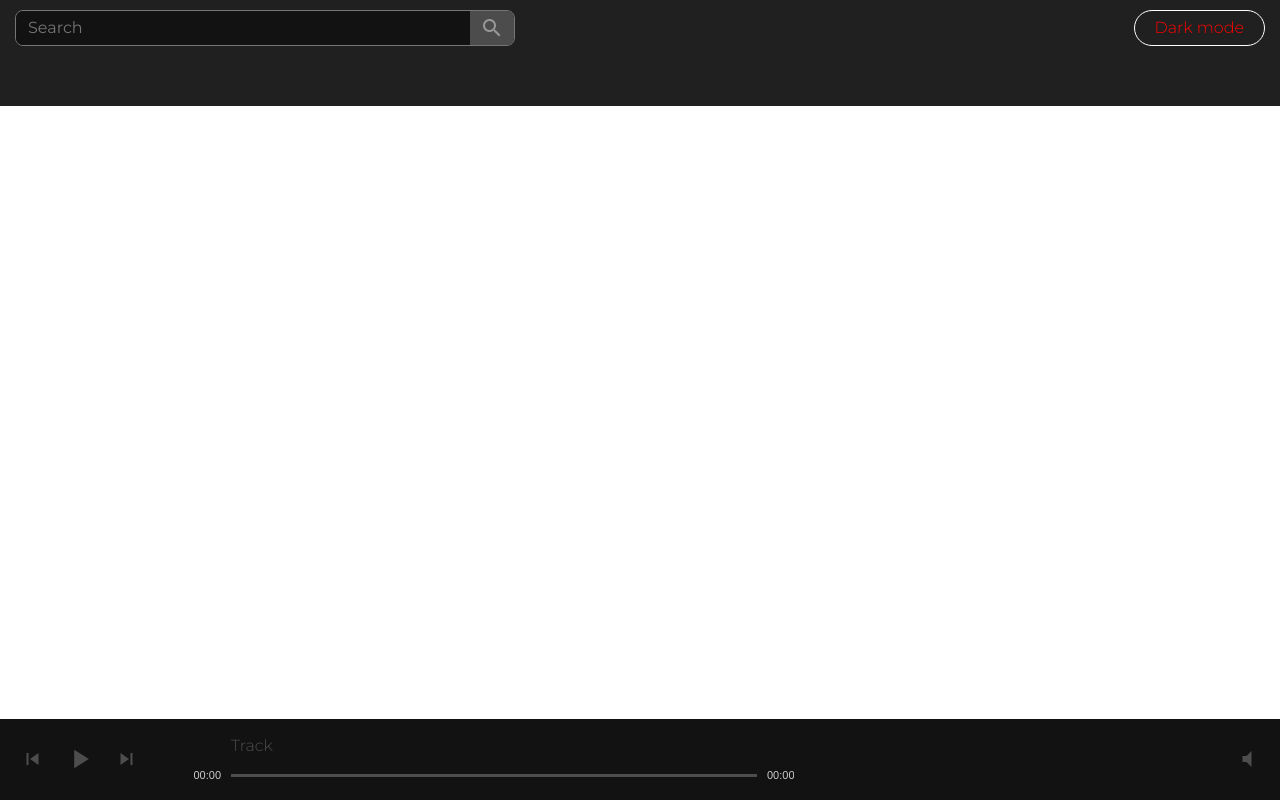
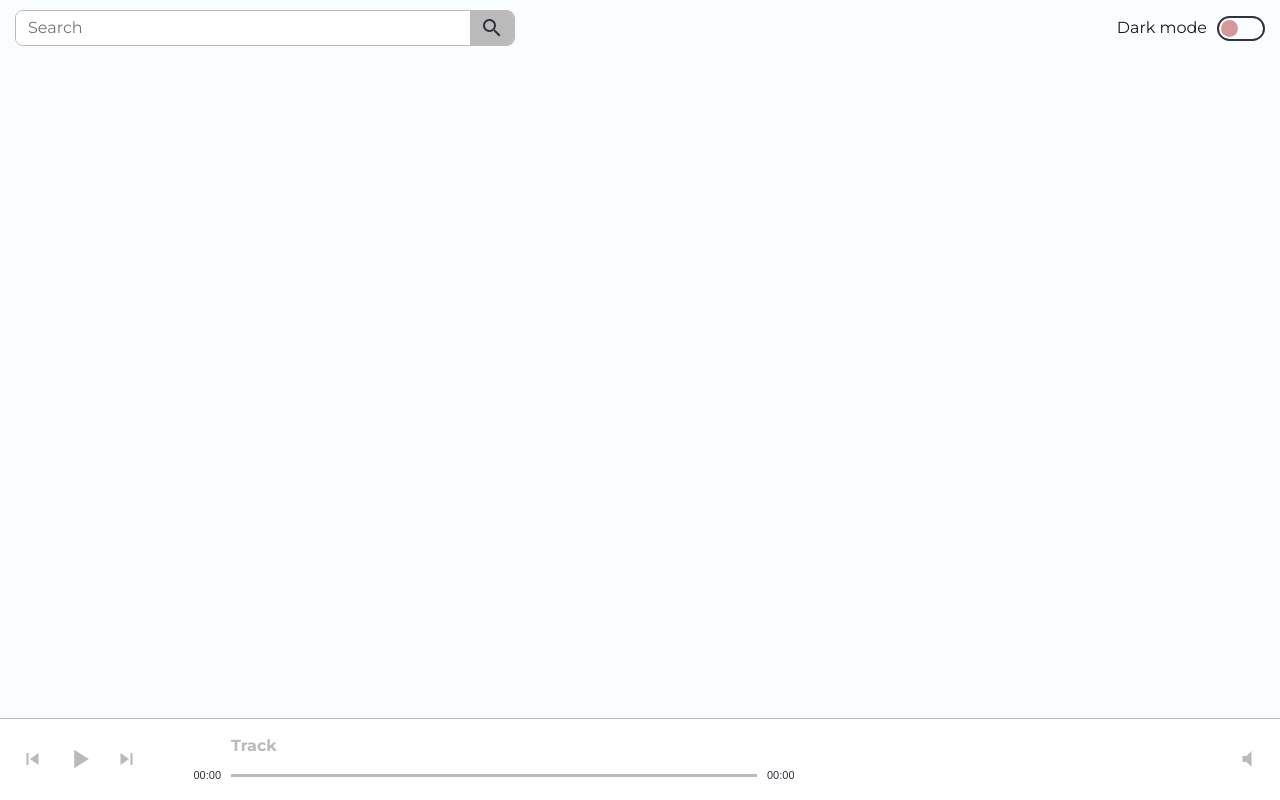
Before and after one commit to DanielNaizabekov/music, a Vue app: page / in a window 1280 px wide. Built offline with nearby package versions, Linux system fonts and the light colour scheme; no server answers; what vue-youtube would draw is missing.

Commit message:
added themes

```diff
--- a/src/App.vue
+++ b/src/App.vue
@@ -1,6 +1,6 @@
 <template>
   <div id="app" ref="app">
-    <Home class="home-wrap" :class="{scale}"/>
+    <Home :isThemeChanging="isThemeChanging"/>
     <Banner ref="banner" @beforeLeave="beforeThemeBannerLeave">
       <h1>{{ themeBannerTexts[theme] }}</h1>
     </Banner>
@@ -22,7 +22,7 @@ export default {
   components: { Home, Banner },
   data() {
     return {
-      scale: false,
+      isThemeChanging: false,
       themeBannerTexts,
     };
   },
@@ -30,22 +30,22 @@ export default {
     ...mapGetters(['theme']),
   },
   watch: {
-    theme(v) {
-      this.$refs.app.dataset.theme = v;
+    theme() {
       this.showThemeBanner();
     },
   },
   methods: {
     showThemeBanner() {
-      this.scale = true;
+      this.isThemeChanging = true;
       setTimeout(() => {
+        this.$refs.app.dataset.theme = this.theme;
         this.$refs.banner.start();
-      }, 80);
+      }, 200);
     },
     beforeThemeBannerLeave() {
       setTimeout(() => {
-        this.scale = false;
-      }, 100);
+        this.isThemeChanging = false;
+      }, 200);
     },
   },
 }
@@ -53,41 +53,75 @@ export default {
 
 <style>
 :root {
-  --color: red;
+  --primary: #f2f2f2;
+  --primary-light: #F9FDFF;
+  --primary-dark: #fff;
+  --secondary: #F2F2F2;
+  --secondary-light: #BABABA;
+  --contrast: #191919;
+  --contrast-light: #32323D;
+  --font-weight: 600;
 }
 [data-theme="DARK_THEME"] {
-  --color: blue;
+  --primary: #181818;
+  --primary-light: #202020;
+  --primary-dark: #121212;
+  --secondary: #373737;
+  --secondary-light: #4D4D4D;
+  --contrast: #fff;
+  --contrast-light: #ccc;
+  --font-weight: 100;
 }
+[data-invert="true"] {
+  filter: invert(1);
+}
+[data-theme="DARK_THEME"] [data-invert="true"] {
+  filter: none;
+}
+
+
 html, body {
   height: 100%;
-}
-body {
-  font-family: 'Montserrat', sans-serif;
 }
 #app {
   user-select: none;
   overflow: hidden;
+  color: var(--contrast);
+  font-family: 'Montserrat', sans-serif;
 }
 * {
   box-sizing: border-box;
 }
-.home-wrap.scale {
-  transform: scale(1.06);
-}
 .btn {
   background: transparent;
-  border: 1px solid #fff;
+  border: 1px solid var(--contrast);
   border-radius: 20px;
   padding: 8px 20px;
-  color: var(--color);
-  font-weight: 100;
+  font-weight: var(--font-weight);
   cursor: pointer;
   outline: none;
+  color: var(--contrast);
 }
 .btn:hover {
-  background: #121212;
+  background: var(--primary-dark);
 }
 .btn:active {
-  background: #202020;
+  background: var(--primary-light);
+}
+.round-btn {
+  border-radius: 50px;
+  width: 35px;
+  height: 35px;
+  display: flex;
+  justify-content: center;
+  align-items: center;
+  background: var(--secondary);
+  cursor: pointer;
+}
+.round-btn:hover {
+  background: var(--secondary-light);
+}
+.round-btn:active {
+  background: var(--secondary);
 }
 </style>
--- a/src/components/Banner.vue
+++ b/src/components/Banner.vue
@@ -34,7 +34,6 @@ export default {
 
 <style scoped>
 .banner-content {
-  color: #fff;
   position: fixed;
   z-index: 100;
   top: 0;
@@ -47,11 +46,12 @@ export default {
 }
 .banner-overlay {
   position: fixed;
+  z-index: 20;
   top: 0;
   left: 0;
   width: 100vw;
   height: 100vh;
-  background: #1E1E1E;
+  background: var(--primary-dark);
   display: none;
 }
 .banner-content + .banner-overlay {
@@ -59,11 +59,11 @@ export default {
 }
 .banner-enter,
 .banner-leave-to {
-  opacity: 0;
-  transform: scale(0.950);
+  opacity: .3;
+  transform: scale(0.930);
 }
 .banner-enter-active,
 .banner-leave-active {
-  transition: .1s;
+  transition: .3s linear;
 }
 </style>
--- a/src/components/Controller.vue
+++ b/src/components/Controller.vue
@@ -1,14 +1,14 @@
 <template>
   <div class="controller" :class="{disabled: !currentTrackId}">
     <div class="controller-left">
-      <div @click="skipPrev" class="controller-round-btn">
+      <div @click="skipPrev" class="round-btn controller-round-btn">
         <i class="material-icons">skip_previous</i>
       </div>
-      <div @click="togglePlay" class="controller-round-btn controller-round-btn-play">
+      <div @click="togglePlay" class="round-btn controller-round-btn controller-round-btn-play">
         <i v-if="isPlayerPlaying" class="material-icons">pause</i>
         <i v-else class="material-icons">play_arrow</i>
       </div>
-      <div @click="skipNext" class="controller-round-btn">
+      <div @click="skipNext" class="round-btn controller-round-btn">
         <i class="material-icons">skip_next</i>
       </div>
     </div>
@@ -36,7 +36,7 @@
           width="200"
         />
         <template #activator>
-          <div @click="mute" class="controller-round-btn">
+          <div @click="mute" class="round-btn controller-round-btn">
             <transition mode="out-in">
               <i v-if="+currentVolume === 0" key="mute" class="material-icons">volume_mute</i>
               <i v-else key="unmute" class="material-icons">volume_up</i>
@@ -164,29 +164,17 @@ export default {
   left: 0;
   bottom: 0;
   width: 100%;
-  background: #121212;
+  background: var(--primary-dark);
   display: flex;
   padding: 18px 15px;
-  color: #fff;
+  border-top: 1px solid var(--secondary-light);
 }
 .controller.disabled {
-  color: #4D4D4D;
+  color: var(--secondary-light);
   pointer-events: none;
 }
 .controller-round-btn {
-  border-radius: 50px;
-  width: 35px;
-  height: 35px;
-  display: flex;
-  justify-content: center;
-  align-items: center;
-  cursor: pointer;
-}
-.controller-round-btn:hover {
-  background: #373737;
-}
-.controller-round-btn:active {
-  background: #4D4D4D;
+  background: transparent;
 }
 .controller-left {
   display: flex;
@@ -223,7 +211,7 @@ export default {
   position: absolute;
   font-size: 11px;
   font-family: Arial;
-  color: #ccc;
+  color: var(--contrast-light);
 }
 .controller-slider-counter:first-child {
   left: 0;
--- a/src/components/CropText.vue
+++ b/src/components/CropText.vue
@@ -65,7 +65,7 @@ export default {
 }
 .crop-text {
   margin: 0;
-  font-weight: 100;
+  font-weight: var(--font-weight);
   display: inline-block;
 }
 </style>
--- a/src/components/HoverCard.vue
+++ b/src/components/HoverCard.vue
@@ -74,8 +74,8 @@ export default {
 }
 .hover-card-content-border {
   padding: 15px 20px;
-  background: #202020;
-  border: 1px solid #4D4D4D;
+  background: var(--primary-light);
+  border: 1px solid var(--secondary-light);
   border-radius: 3px;
 }
 </style>
--- a/src/components/Search.vue
+++ b/src/components/Search.vue
@@ -17,12 +17,11 @@
         <i class="material-icons">search</i>
       </div>
     </div>
-    <div class="btn theme-switcher" @click="switchTheme">Dark mode</div>
   </div>
 </template>
 
 <script>
-import { mapActions, mapMutations } from 'vuex';
+import { mapActions } from 'vuex';
 import { SEARCH } from '@/consts';
 
 export default {
@@ -36,7 +35,6 @@ export default {
     ...mapActions({
       search: SEARCH,
     }),
-    ...mapMutations(['switchTheme']),
     submit() {
       if(this.prevTitle === this.title || !this.title) return;
       this.prevTitle = this.title;
@@ -51,18 +49,9 @@ export default {
 </script>
 
 <style scoped>
-.search {
-  position: fixed;
-  z-index: 100;
-  width: calc(100% - 30px);
-  display: flex;
-  justify-content: space-between;
-  align-items: start;
-}
 .search-input-wrap {
-  border: 1px solid #767676;
+  border: 1px solid var(--secondary-light);
   border-radius: 8px;
-  width: 500px;
   display: flex;
   overflow: hidden;
 }
@@ -74,26 +63,26 @@ export default {
 }
 .search-input {
   width: 100%;
-  color: #fff;
+  color: var(--contrast);
   border: 0;
   padding: 8px 12px;
-  background: #121212;
+  background: var(--primary-dark);
   outline: none;
 }
 .search-input-btn {
   display: flex;
   justify-content: center;
   align-items: center;
-  color: #989898;
-  background: #313131;
+  color: var(--contrast-light);
+  background: var(--secondary);
   padding: 0 10px;
   cursor: pointer;
 }
 .search-input-btn:hover {
-  color: #fff;
+  color: var(--contrast);
 }
 .search-input-btn.disabled {
-  background: #4C4C4C;
+  background: var(--secondary-light);
   pointer-events: none;
 }
 .search-input-btn i {
@@ -102,10 +91,4 @@ export default {
 .theme-switcher {
   flex-shrink: 0;
 }
-
-@media screen and (max-width: 460px) {
-  .search {
-    width: calc(100% - 20px);
-  }
-}
 </style>
--- a/src/components/Slider.vue
+++ b/src/components/Slider.vue
@@ -85,11 +85,11 @@ export default {
 }
 .slider {
   height: 100%;
-  background: #4D4D4D;
+  background: var(--secondary-light);
 }
 .slider-inner {
   height: 100%;
-  background: #ccc;
+  background: var(--contrast-light);
   position: relative;
   display: flex;
   align-items: center;
@@ -99,7 +99,7 @@ export default {
   display: block;
   width: 12px;
   height: 12px;
-  background: #ccc;
+  background: var(--contrast-light);
   border-radius: 50px;
   position: absolute;
   right: 0;
--- /dev/null
+++ b/src/components/Switcher.vue
@@ -0,0 +1,48 @@
+<template>
+  <label class="switch-wrap">
+    <div class="label">Dark mode</div>
+    <div class="switch">
+      <input @change="$emit('change', $event)" type="checkbox">
+      <div class="slider round"></div>
+    </div>
+  </label>
+</template>
+
+<style scoped>
+.switch-wrap {
+  display: flex;
+  align-items: center;
+  cursor: pointer;
+}
+.label {
+  margin-right: 10px;
+}
+.switch {
+  position: relative;
+  display: inline-block;
+  width: 48px;
+  border-radius: 50px;
+  border: 2px solid var(--contrast-light);
+  padding: 2px;
+}
+.switch input {
+  opacity: 0;
+  width: 0;
+  height: 0;
+  position: absolute;
+}
+.slider {
+  width: 17px;
+  height: 17px;
+  background: #d59999;
+  border-radius: 50px;
+  transition: .2s;
+}
+.switch-wrap:hover .slider {
+  background: var(--contrast);
+}
+input:checked + .slider {
+  background: #aee6a3;
+  margin-left: 23px;
+}
+</style>
--- a/src/views/Home.vue
+++ b/src/views/Home.vue
@@ -1,11 +1,14 @@
 <template>
   <div class="home">
-    <Search/>
-    <div class="lists-wrap">
+    <div class="header" :class="{scale: isThemeChanging}">
+      <Search class="header-search"/>
+      <Switcher @change="switchTheme"/>
+    </div>
+    <div class="lists-wrap" :class="{scale: isThemeChanging}">
       <TracksList title="Search results" :list="searchList"/>
       <RecomendationList/>
     </div>
-    <Controller/>
+    <Controller class="home-controller" :class="{scale: isThemeChanging}"/>
     <Player/>
   </div>
 </template>
@@ -16,28 +19,62 @@ import TracksList from '../components/TracksList';
 import RecomendationList from '../components/RecomendationList';
 import Controller from '../components/Controller';
 import Player from '../components/Player';
-import { mapGetters } from 'vuex';
+import Switcher from '../components/Switcher';
+import { mapGetters, mapMutations } from 'vuex';
 import { SEARCH } from '@/consts';
 
 export default {
-  components: { Search, TracksList, RecomendationList, Controller, Player },
+  props: {
+    isThemeChanging: {
+      type: Boolean,
+      default: false,
+    },
+  },
+  components: { Search, TracksList, RecomendationList, Controller, Player, Switcher },
   computed: {
     ...mapGetters({
       searchList: SEARCH,
     }),
+  },
+  methods: {
+    ...mapMutations(['switchTheme']),
   },
 }
 </script>
 
 <style scoped>
 .home {
-  min-height: 100%;
-  background: #202020;
+  min-height: 100vh;
+  background: var(--primary-light);
   padding: 10px 15px;
-  transition: .1s;
+}
+.header {
+  position: fixed;
+  z-index: 10;
+  width: calc(100% - 30px);
+  display: flex;
+  justify-content: space-between;
+  align-items: center;
+}
+.header-search {
+  flex: 1;
+  max-width: 500px;
+  margin-right: 20px;
 }
 .lists-wrap {
   margin: 55px 0 86px 0;
+}
+.header,
+.lists-wrap,
+.home-controller {
+  transition: transform .3s linear;
+}
+.header.scale,
+.home-controller.scale {
+  transform: scale(1.06);
+}
+.lists-wrap.scale {
+  transform: scale(1.08);
 }
 
 @media screen and (max-width: 650px) {
@@ -49,6 +86,9 @@ export default {
   .home {
     padding: 10px;
   }
+  .header {
+    width: calc(100% - 20px);
+  }
   .lists-wrap {
     margin: 55px 0 116px 0;
   }
```
Also changed, not shown: src/components/TracksList.vue (+9 -22 lines).
